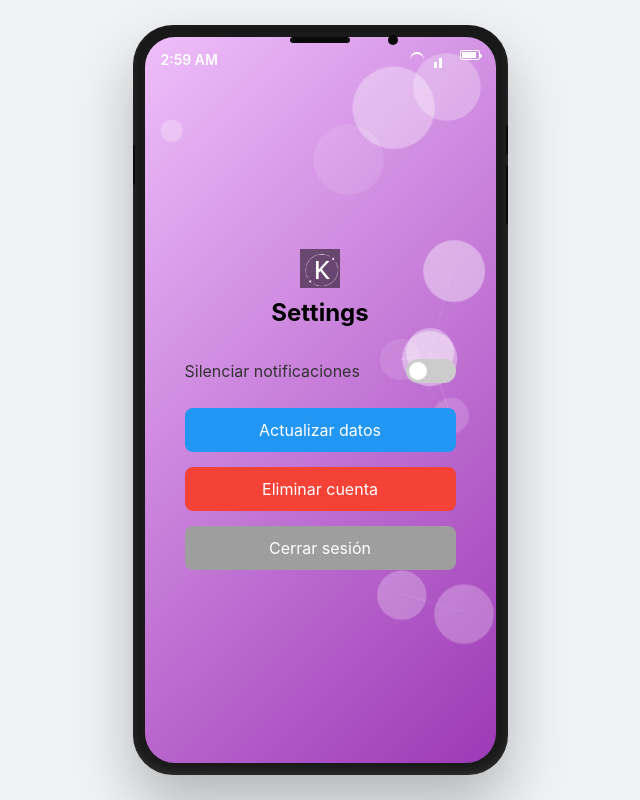
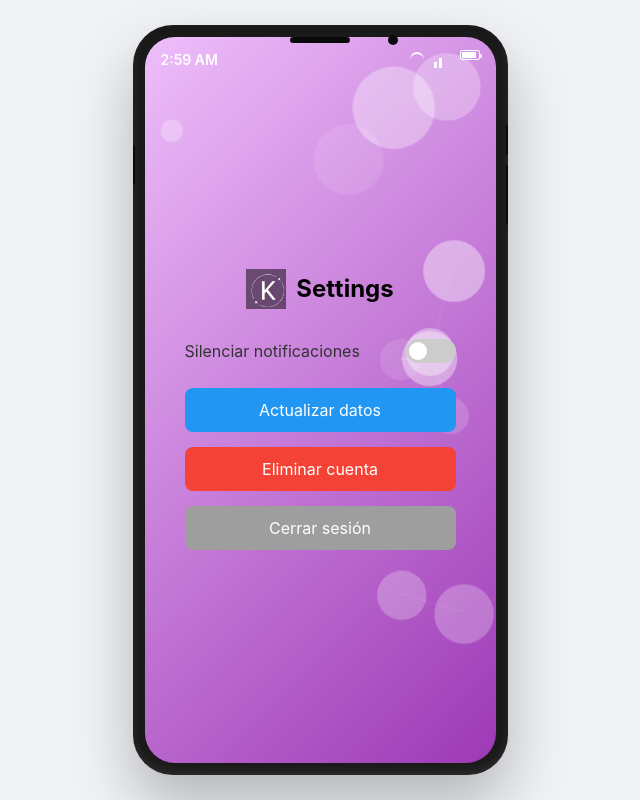
Before and after one commit to iCastro117/APP_KONECTA, a plain HTML site: page Html/settings.html in a window 1280 px wide. Shown: the whole page, without its empty margins (320-960 px from the left). Drawn offline with Linux system fonts and the light colour scheme.

Commit message:
cambios settings

```diff
--- a/Html/settings.html
+++ b/Html/settings.html
@@ -32,9 +32,8 @@
                 <div class="app-container">
                     <div class="settings-header">
                         <img src="../Assets/logo.png" alt="Logo">
+                        <h2 style="margin-left: 10px;">Settings</h2>
                     </div>
-
-                    <h1>Settings</h1>
 
                     <div class="settings-container">
                         <div class="setting-option">
```
